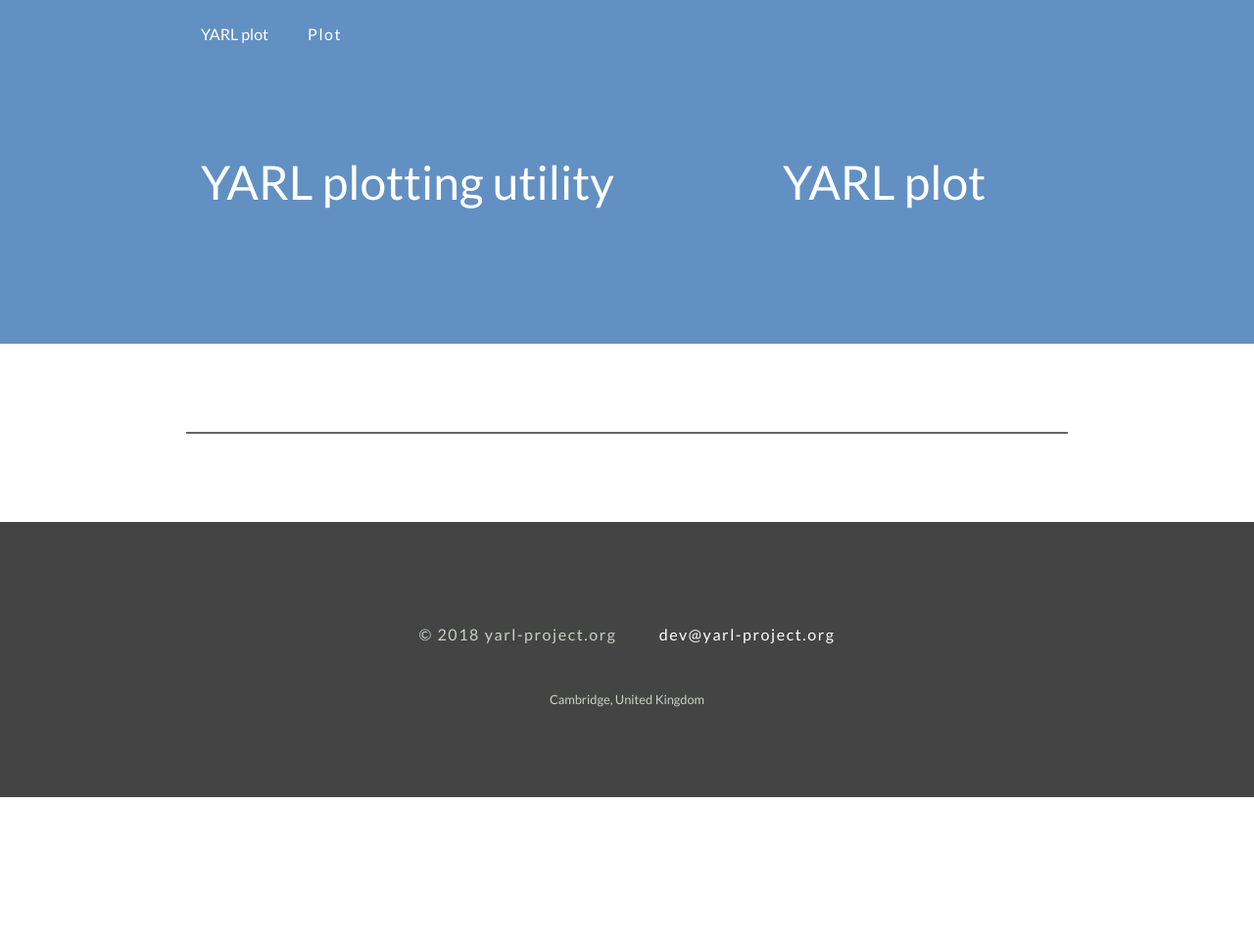
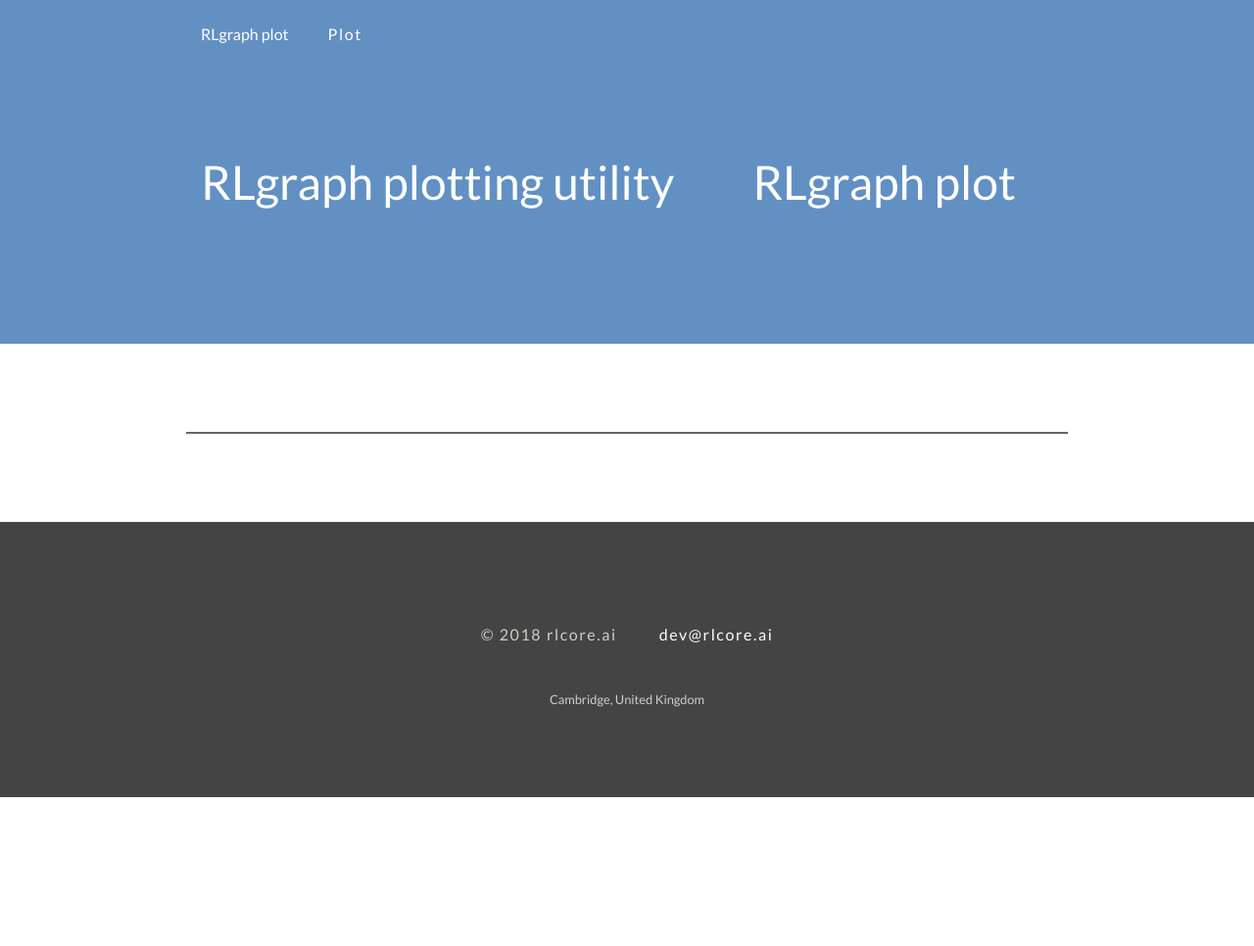
Before and after one commit to rlgraph/rlgraph-plot, a Flask app: page / in a window 1280 px wide. Shown: the whole page at 98% size. Run offline with Flask 2, Linux system fonts and the light colour scheme; some libraries are stand-ins or nearby versions.

Commit message:
Renamed from yarl to RLgraph

```diff
--- a/yarl_plot/__init__.py
+++ b/rlgraph_plot/__init__.py
@@ -1,4 +1,4 @@
-# Copyright 2018 The YARL-Project, All Rights Reserved.
+# Copyright 2018 The RLgraph authors. All Rights Reserved.
 #
 # Licensed under the Apache License, Version 2.0 (the "License");
 # you may not use this file except in compliance with the License.
@@ -17,6 +17,6 @@ from __future__ import absolute_import
 from __future__ import print_function
 from __future__ import division
 
-from yarl_plot.version import __version__
+from rlgraph_plot.version import __version__
 
 __all__ = ['__version__']
--- a/yarl_plot/__main__.py
+++ b/rlgraph_plot/__main__.py
@@ -1,6 +1,6 @@
 #!/usr/bin/env python3
 
-# Copyright 2018 The YARL-Project, All Rights Reserved.
+# Copyright 2018 The RLgraph authors. All Rights Reserved.
 #
 # Licensed under the Apache License, Version 2.0 (the "License");
 # you may not use this file except in compliance with the License.
@@ -22,12 +22,12 @@ from __future__ import division
 import argparse
 import sys
 
-from yarl.components import Component
-from yarl.utils.visualization_util import get_graph_markup
+from rlgraph.components import Component
+from rlgraph.utils.visualization_util import get_graph_markup
 
 
 def main():
-    parser = argparse.ArgumentParser(description='Plot yarl metagraphs.')
+    parser = argparse.ArgumentParser(description='Plot RLgraph metagraphs.')
 
     parser.add_argument('--listen', '-L', dest="listen", action='store_true', default=False,
                         help='Listen and wait forr markups')
@@ -86,7 +86,7 @@ def main():
 
     if args.mode == 'web':
         import webbrowser as wb
-        from yarl_plot.web import app, gv
+        from rlgraph_plot.web import app, gv
 
         gv['graph_markup'] = graph_markup
         gv['token'] = args.token
--- a/yarl_plot/version.py
+++ b/rlgraph_plot/version.py
@@ -1,4 +1,4 @@
-# Copyright 2018 The YARL-Project, All Rights Reserved.
+# Copyright 2018 The RLgraph authors. All Rights Reserved.
 #
 # Licensed under the Apache License, Version 2.0 (the "License");
 # you may not use this file except in compliance with the License.
--- a/yarl_plot/web/__init__.py
+++ b/rlgraph_plot/web/__init__.py
@@ -1,4 +1,4 @@
-# Copyright 2018 The YARL-Project, All Rights Reserved.
+# Copyright 2018 The RLgraph authors. All Rights Reserved.
 #
 # Licensed under the Apache License, Version 2.0 (the "License");
 # you may not use this file except in compliance with the License.
@@ -23,4 +23,4 @@ from flask import Flask
 app = Flask(__name__, instance_relative_config=True, static_folder='static', template_folder='templates')
 gv = dict(graph_markup=str(), token=None)  # Global variable dict
 
-import yarl_plot.web.views
+import rlgraph_plot.web.views
--- a/yarl_plot/web/static/css/grid12.less
+++ b/rlgraph_plot/web/static/css/grid12.less
@@ -1,4 +1,4 @@
-// main: ./yarl_plot.less
+// main: ./rlgraph_plot.less
 
 @-ms-viewport {
   width: device-width;
--- a/yarl_plot/web/static/css/yarl_plot.less
+++ b/rlgraph_plot/web/static/css/rlgraph_plot.less
@@ -1,4 +1,4 @@
-// out: ../yarl_plot.min.css, sourcemap: true, compress: true
+// out: ../rlgraph_plot.min.css, sourcemap: true, compress: true
 @import 'grid12.less';
 
 @font-default: 'Lato', sans-serif;
--- a/yarl_plot/web/templates/base.html
+++ b/rlgraph_plot/web/templates/base.html
@@ -2,11 +2,11 @@
 <html lang="en">
 <head>
     <meta charset="UTF-8">
-    <title>YARL plotting utility</title>
+    <title>RLgraph plotting utility</title>
 
     {% block base_css %}
     <link href="https://fonts.googleapis.com/css?family=Lato|Source+Code+Pro" rel="stylesheet">
-    <link rel="stylesheet" href="{{ url_for('static', filename='css/yarl_plot.css') }}"/>
+    <link rel="stylesheet" href="{{ url_for('static', filename='css/rlgraph_plot.css') }}"/>
     <link rel="stylesheet" href="{{ url_for('static', filename='css/mermaid.css') }}"/>
         {% block css %}
         {% endblock %}
@@ -18,7 +18,7 @@
     {% block full_navi %}
     <nav id="nav">
         <div class="container">
-            <a class="line logo left" href="/">YARL plot</a>
+            <a class="line logo left" href="/">RLgraph plot</a>
             <a class="line menu right button" href="#"><span>Menu</span></a>
 
             <ul class="nav">
@@ -36,11 +36,11 @@
         <div id="top" class="container">
             <div class="row vertical-align">
                 <div class="col-xs-12 col-sm-7 callout">
-                    <h2>YARL plotting utility</h2>
+                    <h2>RLgraph plotting utility</h2>
                 </div>
                 <div class="col-xs-12 col-sm-5">
                     <div class="image-container center">
-                        <h2>YARL plot</h2>
+                        <h2>RLgraph plot</h2>
                     </div>
                 </div>
             </div>
@@ -59,8 +59,8 @@
     <footer id="footer">
         <div class="container">
             <ul class="nav bottom-navigation">
-                <li>&copy; 2018 yarl-project.org</li>
-                <li><a href="dev@yarl-project.org">dev@yarl-project.org</a></li>
+                <li>&copy; 2018 rlcore.ai</li>
+                <li><a href="dev@rlcore.ai">dev@rlcore.ai</a></li>
             </ul>
             <p class="small">Cambridge, United Kingdom</p>
         </div>
@@ -71,7 +71,7 @@
         {#  <script src="https://raw.githubusercontent.com/knsv/mermaid/fb70b9742a22f8673cdd3a8d74fcbbc6ea03b432/dist/mermaidAPI.min.js"></script> #}
         <script src="{{ url_for('static', filename='js/mermaid.min.js') }}"></script>
         <script src="{{ url_for('static', filename='js/svg-pan-zoom.min.js') }}"></script>
-        <script src="{{ url_for('static', filename='js/yarl_plot.js') }}"></script>
+        <script src="{{ url_for('static', filename='js/rlgraph_plot.js') }}"></script>
         {% block javascript %}
         {% endblock %}
     {% endblock %}
--- a/yarl_plot/web/views.py
+++ b/rlgraph_plot/web/views.py
@@ -1,4 +1,4 @@
-# Copyright 2018 The YARL-Project, All Rights Reserved.
+# Copyright 2018 The RLgraph authors. All Rights Reserved.
 #
 # Licensed under the Apache License, Version 2.0 (the "License");
 # you may not use this file except in compliance with the License.
@@ -20,7 +20,7 @@ from __future__ import division
 import json
 
 from flask import request, render_template
-from yarl_plot.web import app, gv
+from rlgraph_plot.web import app, gv
 
 
 @app.route('/', methods=['GET'])
```
Also changed, not shown: setup.py (+10 -10 lines), rlgraph_plot/web/static/css/grid12.css (renamed from yarl_plot/web/static/css/grid12.css), rlgraph_plot/web/static/css/mermaid.css (renamed from yarl_plot/web/static/css/mermaid.css), rlgraph_plot/web/static/css/mermaid.less (renamed from yarl_plot/web/static/css/mermaid.less), rlgraph_plot/web/static/css/rlgraph_plot.css (renamed from yarl_plot/web/static/css/yarl_plot.css), rlgraph_plot/web/static/js/mermaid.min.js (renamed from yarl_plot/web/static/js/mermaid.min.js), rlgraph_plot/web/static/js/rlgraph_plot.js (renamed from yarl_plot/web/static/js/yarl_plot.js), rlgraph_plot/web/static/js/svg-pan-zoom.min.js (renamed from yarl_plot/web/static/js/svg-pan-zoom.min.js), rlgraph_plot/web/templates/graph.html (renamed from yarl_plot/web/templates/graph.html), rlgraph_plot/web/templates/simple_plot.html (renamed from yarl_plot/web/templates/simple_plot.html), 2 other files.
